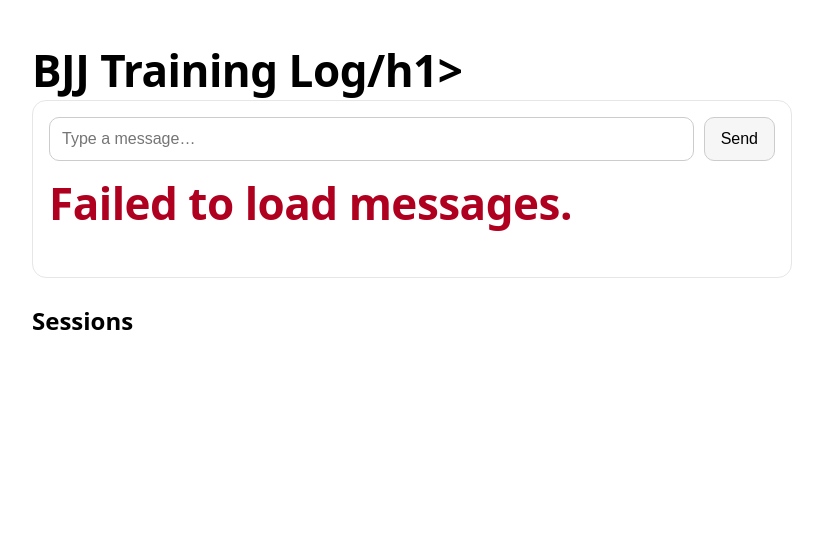
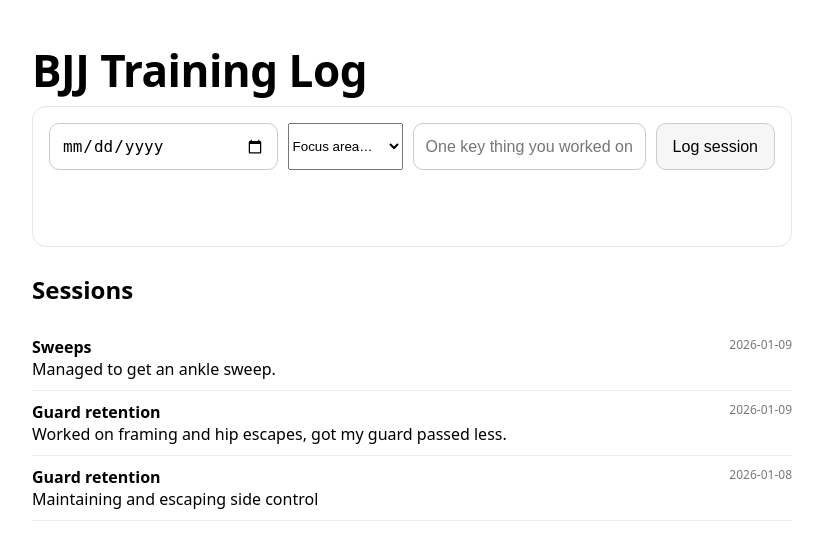
Before and after one commit to damog8/bjj-log, a FastAPI app: page / in a window 1280 px wide. Shown: the top 560 px of the page, without its empty margins (228-1051 px from the left). Run offline with FastAPI, Linux system fonts and the light colour scheme.

Commit message:
BJJ Day 3: update UI to log training sessions

```diff
--- a/templates/index.html
+++ b/templates/index.html
@@ -27,11 +27,26 @@
     </style>
   </head>
   <body>
-    <h1>BJJ Training Log/h1>
+    <h1>BJJ Training Log</h1>
     <div class="card">
-      <form id="message-form">
-        <input id="message-input" type="text" placeholder="Type a message…" required />
-        <button id="send-btn" type="submit">Send</button>
+      <form id="log-form">
+        <input id="date-input" type="date" />
+        <select id="focus-input">
+          <option value="">Focus area…</option>
+          <option>Guard retention</option>
+          <option>Passing</option>
+          <option>Sweeps</option>
+          <option>Submissions</option>
+          <option>Escapes</option>
+          <option>Open sparring</option>
+        </select>
+        <input
+          id="notes-input"
+          type="text"
+          placeholder="One key thing you worked on or learned…"
+          required
+        />
+        <button id="send-btn" type="submit">Log session</button>
       </form>
 
       <div id="error" class="error"></div>
@@ -39,12 +54,14 @@
     </div>
 
     <h2>Sessions</h2>
-    <ul id="messages"></ul>
+    <ul id="logs"></ul>
 
     <script>
-      const messagesEl = document.getElementById("messages");
-      const form = document.getElementById("message-form");
-      const input = document.getElementById("message-input");
+      const listEl = document.getElementById("logs");
+      const form = document.getElementById("log-form");
+      const dateInput = document.getElementById("date-input");
+      const focusInput = document.getElementById("focus-input");
+      const notesInput = document.getElementById("notes-input");
       const errorEl = document.getElementById("error");
       const okEl = document.getElementById("ok");
       const sendBtn = document.getElementById("send-btn");
@@ -61,46 +78,47 @@
 
       function setBusy(busy) {
         sendBtn.disabled = busy;
-        input.disabled = busy;
+        notesInput.disabled = busy;
+        focusInput.disabled = busy;
+        dateInput.disabled = busy;
       }
 
-      async function loadMessages() {
-        setError("");
-        messagesEl.innerHTML = "<li class='muted'>Loading…</li>";
+      async function loadLogs() {
+        listEl.innerHTML = "<li class='muted'>Loading…</li>";
 
-        const res = await fetch("/messages");
+        const res = await fetch("/logs");
         if (!res.ok) {
-          messagesEl.innerHTML = "";
-          setError("Failed to load messages.");
+          listEl.innerHTML = "";
+          setError("Failed to load sessions.");
           return;
         }
 
         const data = await res.json();
-        messagesEl.innerHTML = "";
+        listEl.innerHTML = "";
 
         if (!data.length) {
-          messagesEl.innerHTML = "<li class='muted'>No messages yet.</li>";
+          listEl.innerHTML = "<li class='muted'>No sessions logged yet.</li>";
           return;
         }
 
-        data.forEach(m => {
+        data.forEach(l => {
           const li = document.createElement("li");
 
           const wrap = document.createElement("div");
           wrap.className = "msg";
 
-          const text = document.createElement("div");
-          text.className = "text";
-          text.textContent = m.text;
+          const left = document.createElement("div");
+          left.className = "text";
+          left.innerHTML = `<strong>${l.focus}</strong><br>${l.notes}`;
 
-          const time = document.createElement("div");
-          time.className = "time";
-          time.textContent = m.created_at ? new Date(m.created_at).toLocaleString() : "";
+          const right = document.createElement("div");
+          right.className = "time";
+          right.textContent = l.session_date;
 
-          wrap.appendChild(text);
-          wrap.appendChild(time);
+          wrap.appendChild(left);
+          wrap.appendChild(right);
           li.appendChild(wrap);
-          messagesEl.appendChild(li);
+          listEl.appendChild(li);
         });
       }
 
@@ -109,16 +127,27 @@
         setError("");
         setOk("");
 
-        const text = input.value.trim();
-        if (!text) {
-          setError("Please type something first.");
+        const focus = focusInput.value.trim();
+        const notes = notesInput.value.trim();
+        const session_date = dateInput.value;
+
+        if (!focus || !notes) {
+          setError("Please select a focus area and add notes.");
           return;
         }
 
         setBusy(true);
 
-        // POST with query param (matches your FastAPI signature)
-        const res = await fetch(`/messages?text=${encodeURIComponent(text)}`, {
+        const params = new URLSearchParams({
+          focus,
+          notes,
+        });
+
+        if (session_date) {
+          params.append("session_date", session_date);
+        }
+
+        const res = await fetch(`/logs?${params.toString()}`, {
           method: "POST"
         });
 
@@ -130,21 +159,24 @@
             if (body?.detail?.[0]?.msg) {
               setError(body.detail[0].msg);
             } else {
-              setError("Save failed.");
+              setError("Failed to save session.");
             }
           } catch {
-            setError("Save failed.");
+            setError("Failed to save session.");
           }
           return;
         }
 
-        input.value = "";
-        setOk("Saved ✔");
-        await loadMessages();
+        notesInput.value = "";
+        focusInput.value = "";
+        dateInput.value = "";
+
+        setOk("Session logged ✔");
+        await loadLogs();
         setTimeout(() => setOk(""), 1200);
       });
 
-      loadMessages();
+      loadLogs();
     </script>
 
   </body>
```
Also changed, not shown: app.db.
